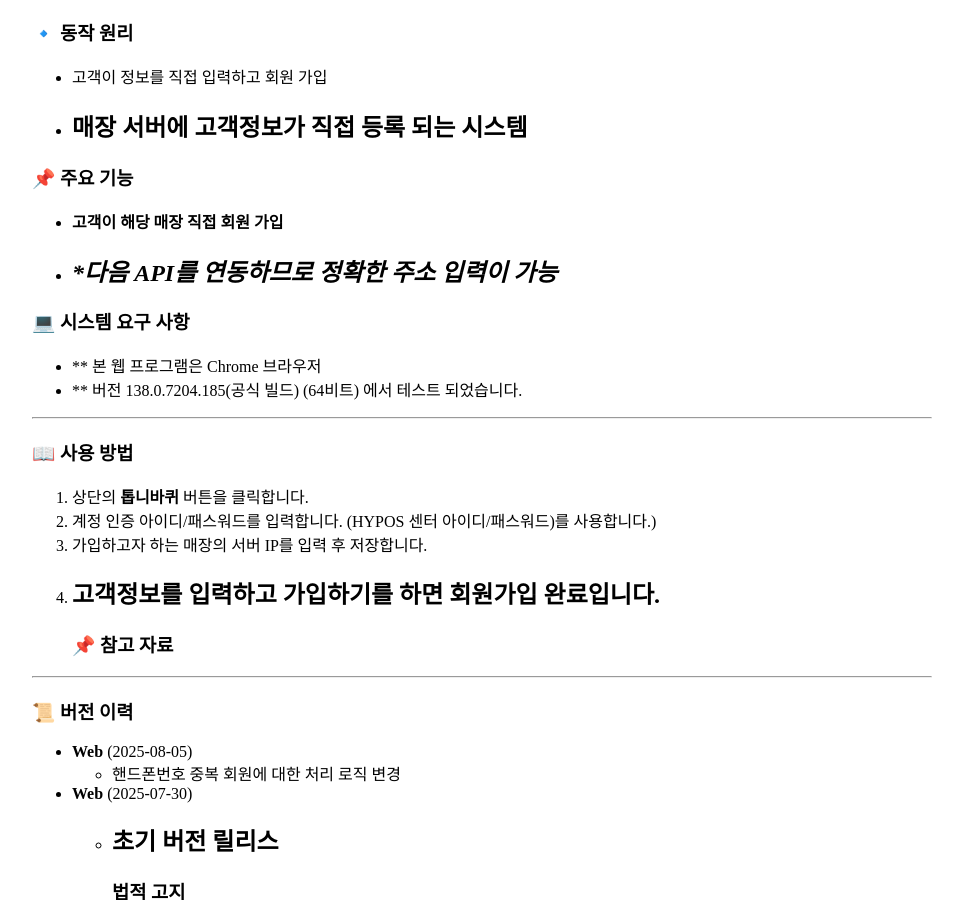
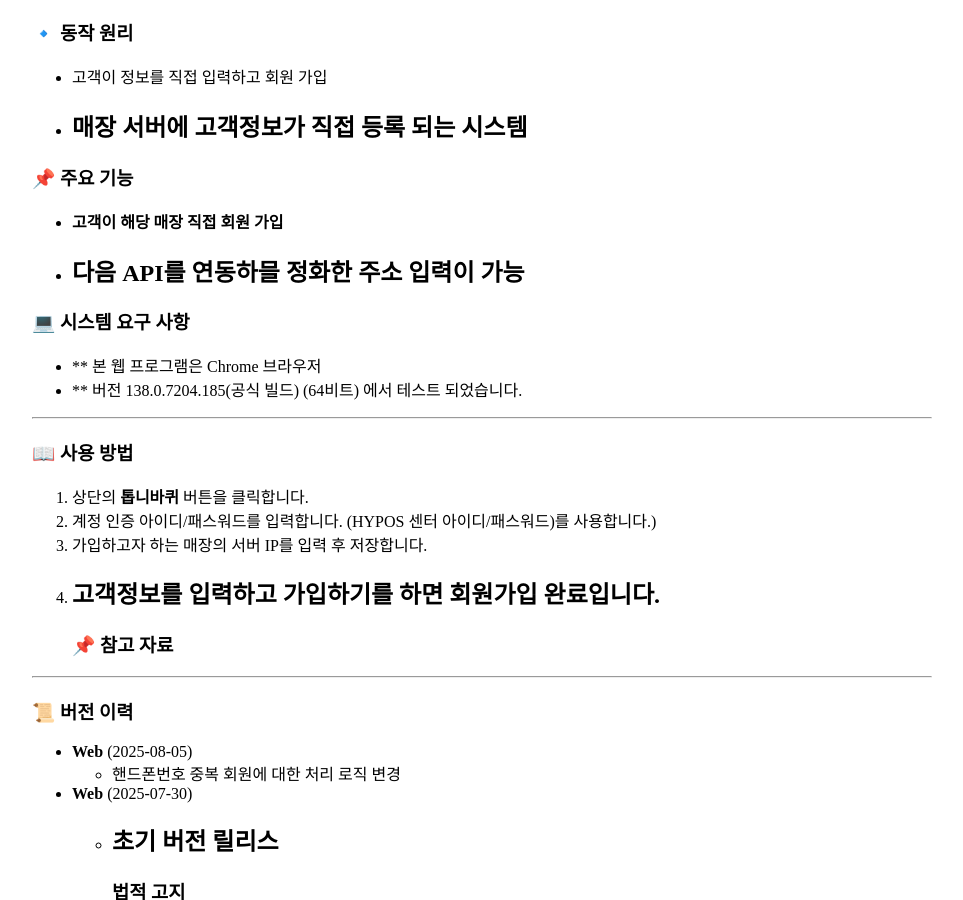
Before and after one commit to LeeTaeJong/LeeTaeJong.github.io, a Jekyll site: the page built from projects/byrRegister.md, in a window 1280 px wide and 900 px high, scrolled down 1062 px. Shown: the whole window, without its empty margins (158-1121 px from the left). Built offline with Jekyll 4.4.1, drawn with Linux system fonts in a browser that asks for light colours.

Commit message:
Update byrRegister.md

```diff
--- a/projects/byrRegister.md
+++ b/projects/byrRegister.md
@@ -29,7 +29,7 @@ faq:
 
 ### 📌 주요 기능
 - **고객이 해당 매장 직접 회원 가입**
-- **다음 API를 연동하므로 정확한 주소 입력이 가능*
+- **다음 API를 연동하믈 정화한 주소 입력이 가능**
 ---
 
 ### 💻 시스템 요구 사항
```
